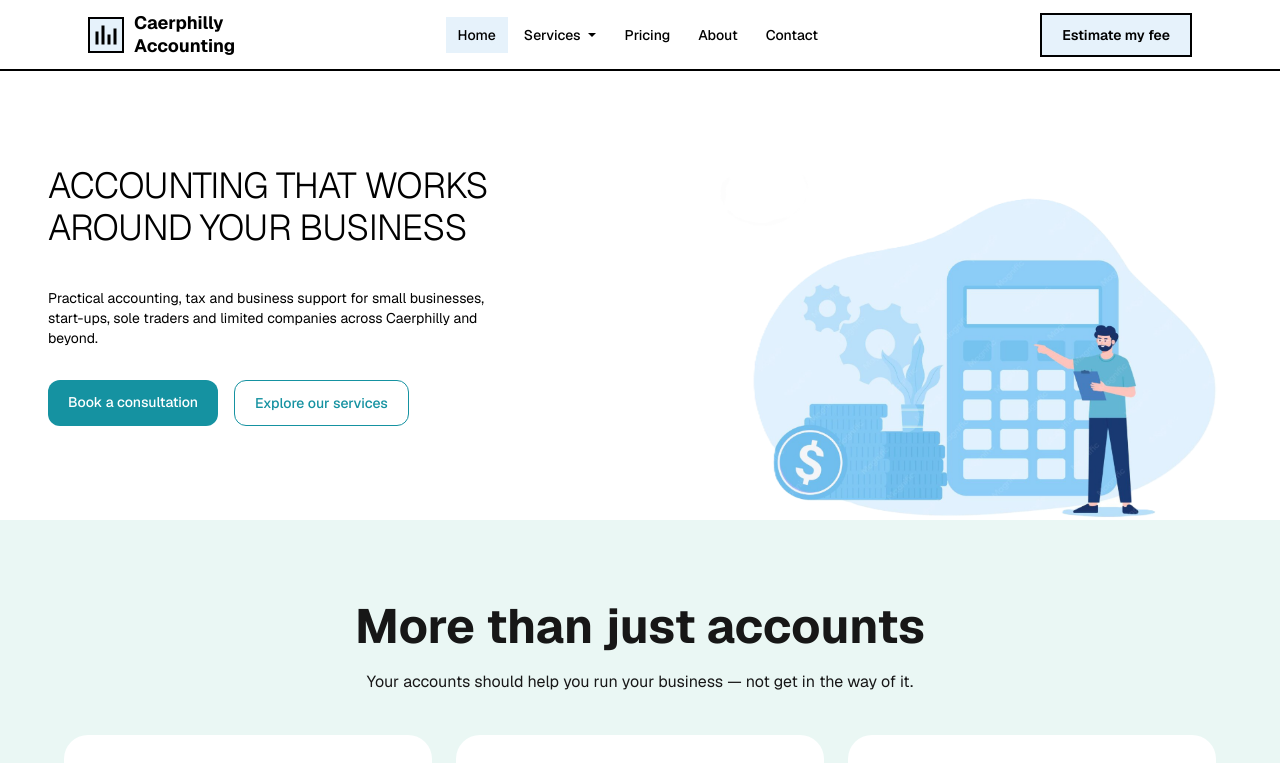
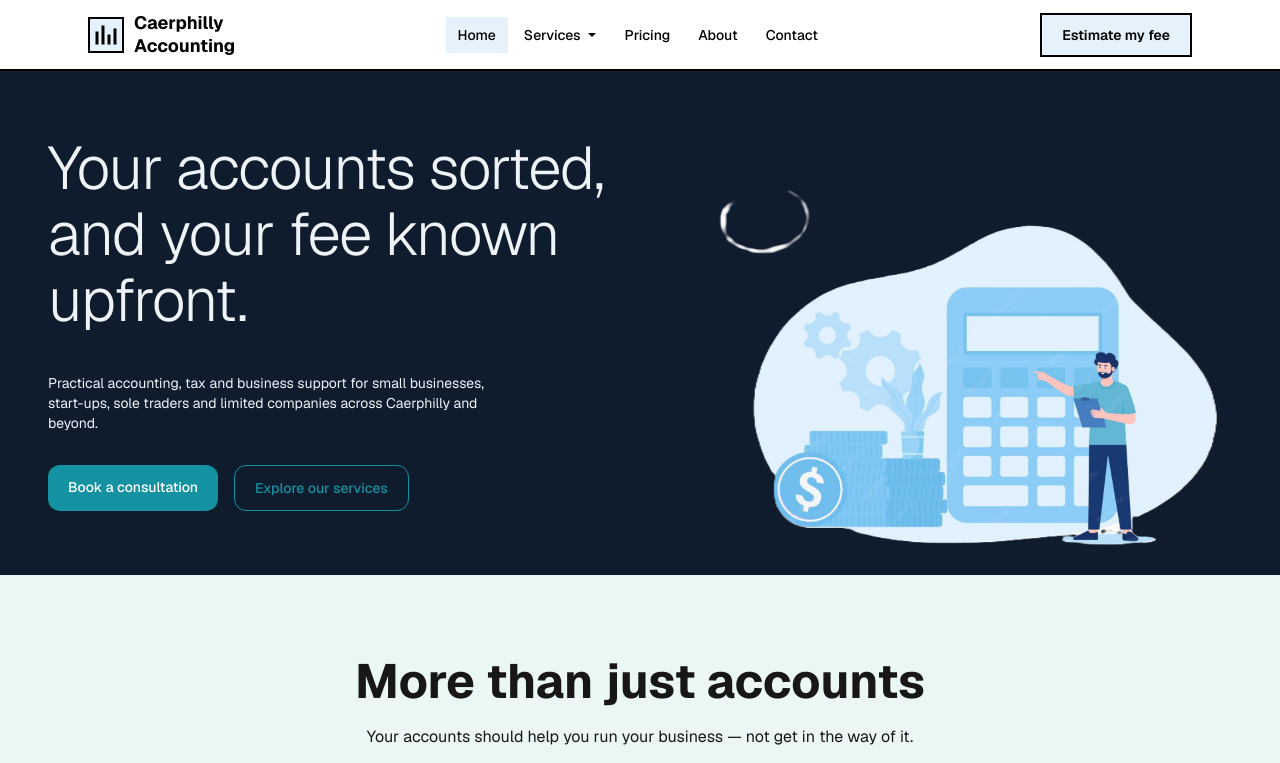
Before and after one commit to sanhu7/caerphilly-accounting-redesign, a Next.js app: page / in a window 1280 px wide. Shown: the top 763 px of the page. Built offline with nearby package versions, Linux system fonts and the light colour scheme.

Commit message:
add dark hero background and new headline

```diff
--- a/components/Hero.tsx
+++ b/components/Hero.tsx
@@ -3,16 +3,17 @@ import Link from "next/link";
 
 export default function Hero() {
     return (
-        <section className="bg-white">
+        <section className="bg-[var(--hero)] text-[var(--hero-ink)]">
             <div className="mx-auto grid max-w-7xl items-center gap-6 px-6 py-12 lg:grid-cols-[1.15fr_0.85fr] lg:px-12 lg:py-16">
                 <div>
-                    <h1 className="max-w-4xl text-2xl font-light uppercase leading-[1.15] tracking-[-0.02em] text-black sm:text-3xl lg:text-4xl">
-                        Accounting that works
-                        <br />
-                        around your business
+                    <h1 className="max-w-3xl text-4xl font-light leading-[1.1] tracking-[-0.02em] sm:text-5xl lg:text-6xl">
+                        Your accounts sorted,{" "}
+                        <span className="text-[var(--hero-accent)]">
+                            and your fee known upfront.
+                        </span>
                     </h1>
 
-                    <p className="mt-10 max-w-md text-sm font-normal leading-5 text-black">
+                    <p className="mt-10 max-w-md text-sm font-normal leading-5text-[var(--hero-muted)]">
                         Practical accounting, tax and business support for small businesses,
                         start-ups, sole traders and limited companies across Caerphilly and beyond.
                     </p>
```
